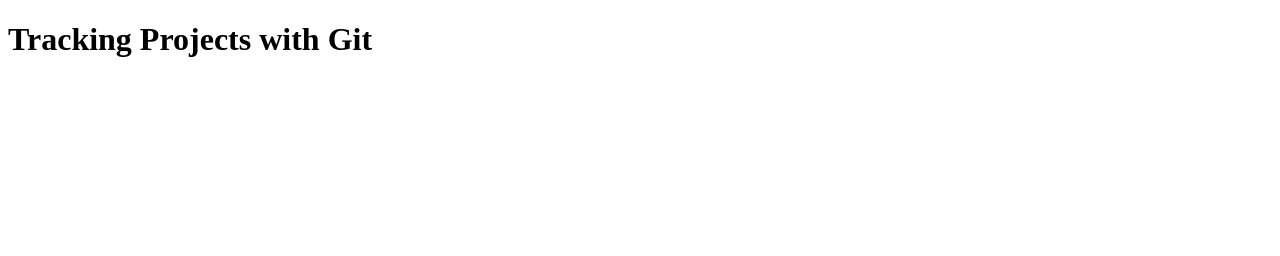
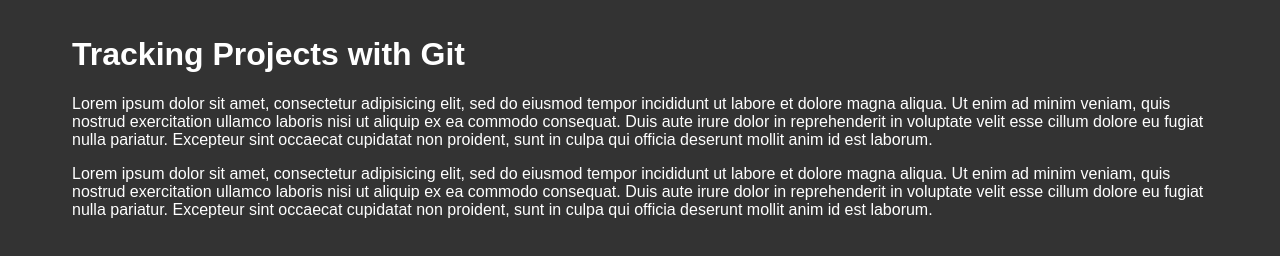
Before and after one commit to mlaw-nycda/day5, a plain HTML site: page index.html in a window 1280 px wide. Drawn offline with Linux system fonts and the light colour scheme.

Commit message:
added styles. Background is black, text is white

```diff
--- a/index.html
+++ b/index.html
@@ -2,8 +2,15 @@
 <html>
 <head>
 <title>NYCDA SEI - Day 5</title>
+<link href="main.css" type="text/css" rel="stylesheet">
 </head>
 <body>
 	<h1>Tracking Projects with Git</h1>
+	<p>
+		Lorem ipsum dolor sit amet, consectetur adipisicing elit, sed do eiusmod tempor incididunt ut labore et dolore magna aliqua. Ut enim ad minim veniam, quis nostrud exercitation ullamco laboris nisi ut aliquip ex ea commodo consequat. Duis aute irure dolor in reprehenderit in voluptate velit esse cillum dolore eu fugiat nulla pariatur. Excepteur sint occaecat cupidatat non proident, sunt in culpa qui officia deserunt mollit anim id est laborum.
+	</p>
+	<p>
+		Lorem ipsum dolor sit amet, consectetur adipisicing elit, sed do eiusmod tempor incididunt ut labore et dolore magna aliqua. Ut enim ad minim veniam, quis nostrud exercitation ullamco laboris nisi ut aliquip ex ea commodo consequat. Duis aute irure dolor in reprehenderit in voluptate velit esse cillum dolore eu fugiat nulla pariatur. Excepteur sint occaecat cupidatat non proident, sunt in culpa qui officia deserunt mollit anim id est laborum.
+	</p>
 </body>
 </html>
--- a/main.css
+++ b/main.css
@@ -0,0 +1,8 @@
+html {
+	padding-top: 15px;
+	margin: 0 auto;
+	font-family: sans-serif;
+	width: 90%;
+	background-color: #333;
+	color: #FFF;
+}
```
